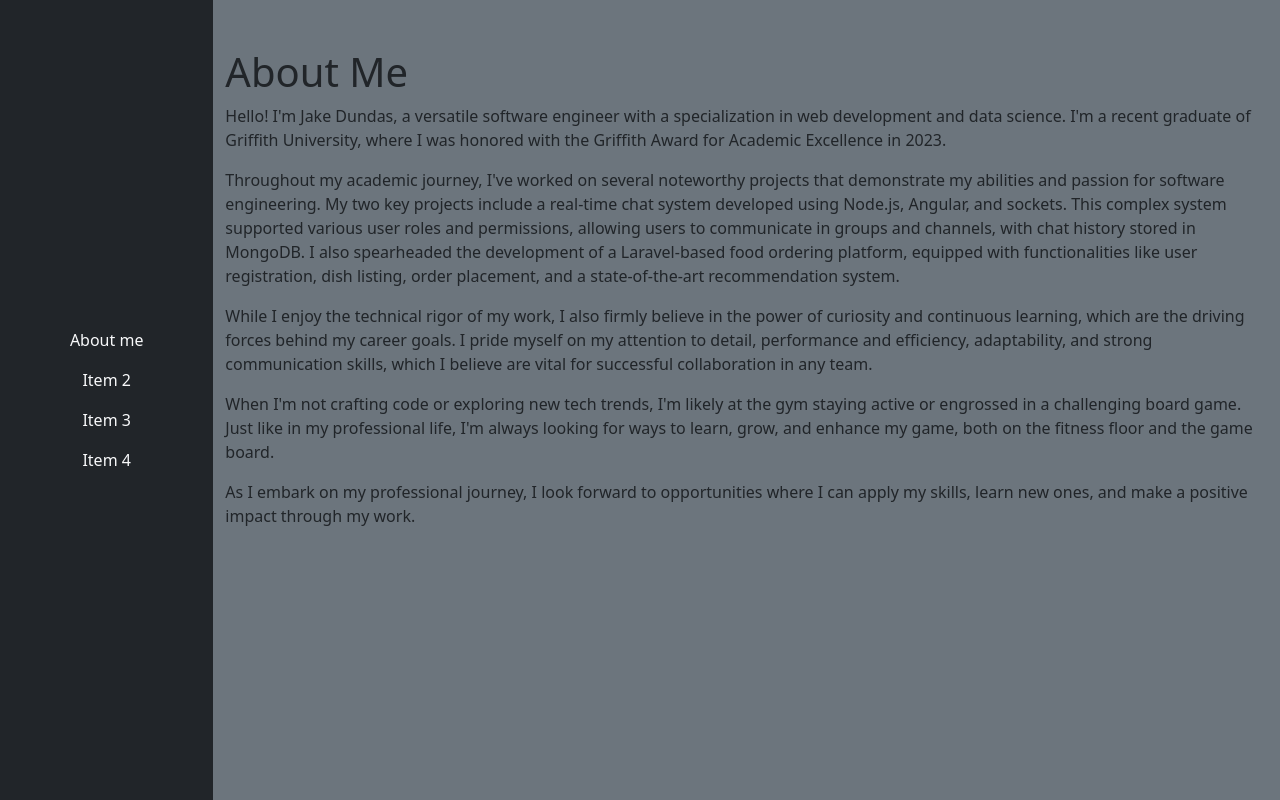
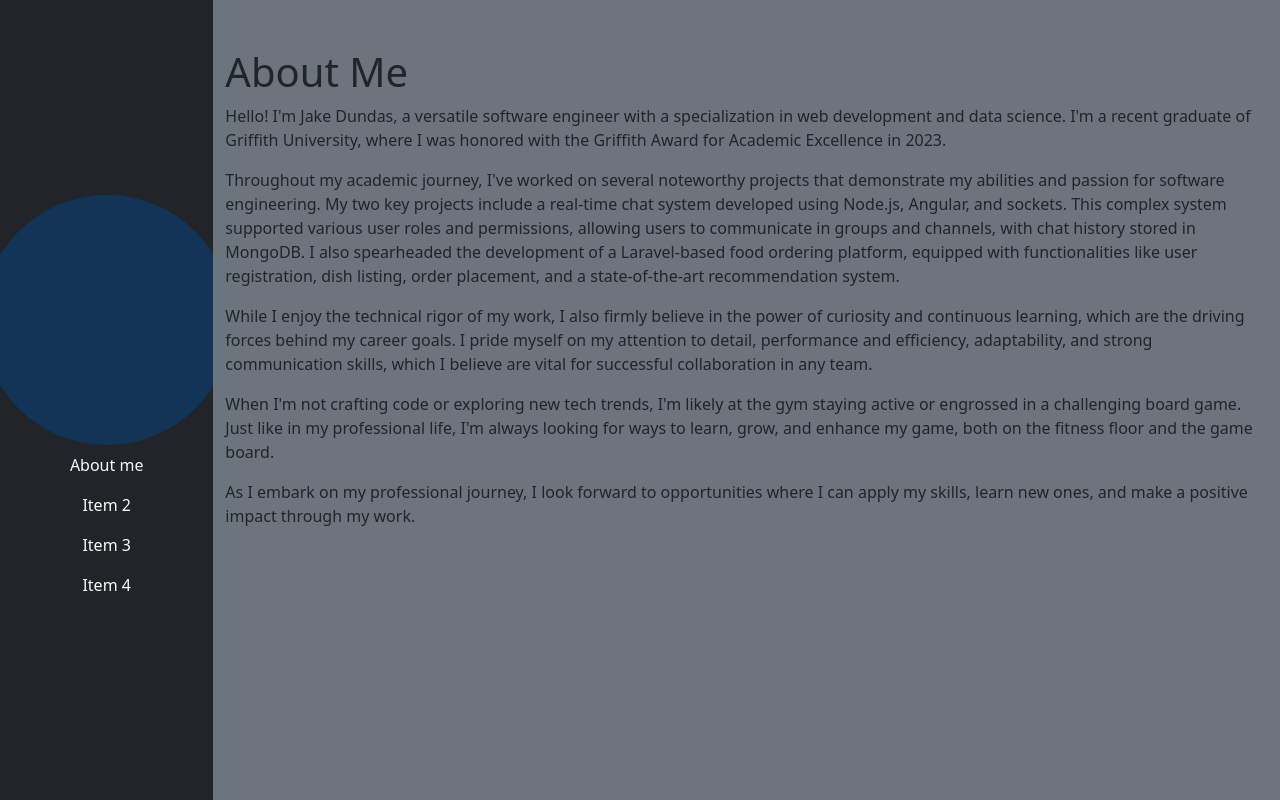
Before and after one commit to JakeDundas/portfolio, an Angular app in the folder portfolio-app/: page /about in a window 1280 px wide. Built offline with nearby package versions, Linux system fonts and the light colour scheme.

Commit message:
feat: add profile placeholder to sidebar

```diff
--- a/portfolio-app/src/app/sidebar/sidebar.component.css
+++ b/portfolio-app/src/app/sidebar/sidebar.component.css
@@ -1,3 +1,10 @@
 .full-height {
     height: 100vh;
 }
+
+.profile {
+    width: 250px;
+    height: 250px;
+    border-radius: 50%;
+    background-color: #123456; /* Replace with the color you want */
+}
--- a/portfolio-app/src/app/sidebar/sidebar.component.html
+++ b/portfolio-app/src/app/sidebar/sidebar.component.html
@@ -1,5 +1,6 @@
 <div class="full-height container-fluid">
   <div class="full-height d-flex flex-column justify-content-center text-light">
+    <div class="profile align-self-center"></div>
     <div class="p-2 align-self-center">About me</div>
     <div class="p-2 align-self-center">Item 2</div>
     <div class="p-2 align-self-center">Item 3</div>
```
